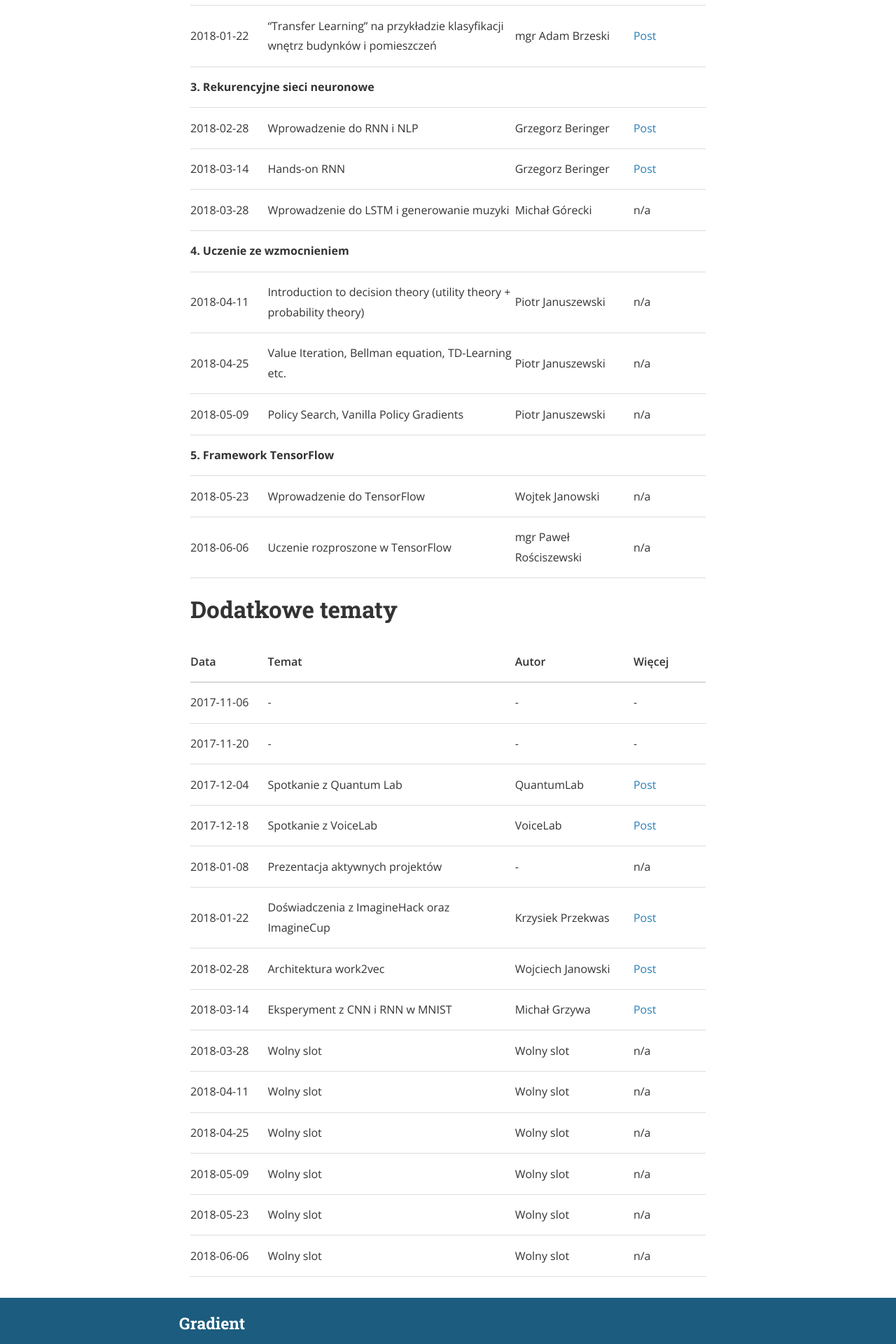
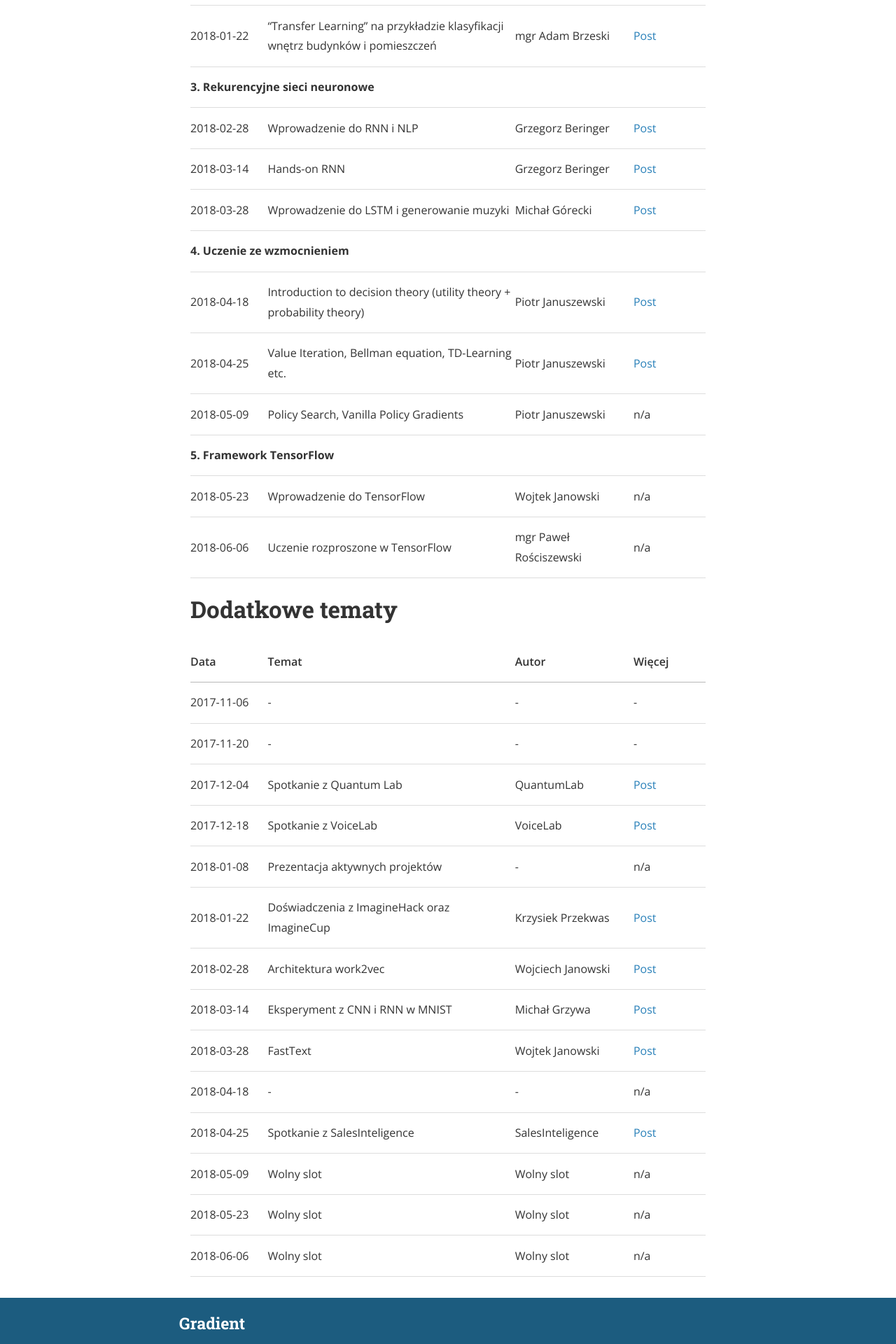
Before and after one commit to jpowie01/GradientPG, a Jekyll site: the page built from spotkania.md, in a window 1280 px wide. Shown: the part 1000-2920 px from the top of the page at 70% size. Built offline with Jekyll 4.4.1, drawn with Linux system fonts in a browser that asks for light colours; nearby versions of some CDN libraries.

Commit message:
Dodanie spotkania z SalesInteligence

```diff
--- a/_sass/_layout.scss
+++ b/_sass/_layout.scss
@@ -91,7 +91,7 @@ pre code.hljs {
 	&.has-cover {
 		color: $white;
 		text-shadow: 0 2px 1px rgba(0,0,0,0.67) !important;
-		background-position: 50% 50%;
+        background-position: 50% 50%;
 		background-size: cover;
 		.title {
 			font-size: modular-scale(6);
@@ -111,6 +111,7 @@ pre code.hljs {
 		padding: 3em 1em;
 		position: relative;
 		&.has-cover {
+            background-color: rgba(0, 0, 0, 0.2);
 			padding: 6em 1em !important;
 			@include media($tablet) {
 				padding: 9em 1em !important;
@@ -467,7 +468,7 @@ pre code.hljs {
     @include media ($tablet) {
         height: 440px;
     }
-    background-color: rgb(38, 124, 161);
+    background-color: rgb(52, 171, 221);
     background-image: url("");
     background-repeat: no-repeat;
     background-size: cover;
--- a/spotkania.md
+++ b/spotkania.md
@@ -35,11 +35,11 @@ odpowiednie pasmo :)
     <tr><td colspan="4"><strong>3. Rekurencyjne sieci neuronowe</strong></td></tr>
     <tr><td>2018-02-28</td><td>Wprowadzenie do RNN i NLP</td><td>Grzegorz Beringer</td><td><a href="/spotkania/2018/02/27/spotkanie.html">Post</a></td></tr>
     <tr><td>2018-03-14</td><td>Hands-on RNN</td><td>Grzegorz Beringer</td><td><a href="/spotkania/2018/03/13/spotkanie.html">Post</a></td></tr>
-    <tr><td>2018-03-28</td><td>Wprowadzenie do LSTM i generowanie muzyki</td><td>Michał Górecki</td><td>n/a</td></tr>
+    <tr><td>2018-03-28</td><td>Wprowadzenie do LSTM i generowanie muzyki</td><td>Michał Górecki</td><td><a href="/spotkania/2018/03/28/spotkanie.html">Post</a></td></tr>
 
     <tr><td colspan="4"><strong>4. Uczenie ze wzmocnieniem</strong></td></tr>
-    <tr><td>2018-04-11</td><td>Introduction to decision theory (utility theory + probability theory) </td><td>Piotr Januszewski</td><td>n/a</td></tr>
-    <tr><td>2018-04-25</td><td>Value Iteration, Bellman equation, TD-Learning etc.</td><td>Piotr Januszewski</td><td>n/a</td></tr>
+    <tr><td>2018-04-18</td><td>Introduction to decision theory (utility theory + probability theory) </td><td>Piotr Januszewski</td><td><a href="/spotkania/2018/04/10/spotkanie.html">Post</a></td></tr>
+    <tr><td>2018-04-25</td><td>Value Iteration, Bellman equation, TD-Learning etc.</td><td>Piotr Januszewski</td><td><a href="/spotkania/2018/04/23/spotkanie-specjalne.html">Post</a></td></tr>
     <tr><td>2018-05-09</td><td>Policy Search, Vanilla Policy Gradients</td><td>Piotr Januszewski</td><td>n/a</td></tr>
 
     <tr><td colspan="4"><strong>5. Framework TensorFlow</strong></td></tr>
@@ -65,9 +65,9 @@ odpowiednie pasmo :)
     <tr><td>2018-01-22</td><td>Doświadczenia z ImagineHack oraz ImagineCup</td><td>Krzysiek Przekwas</td><td><a href="/spotkania/2018/01/22/spotkanie.html">Post</a></td></tr>
     <tr><td>2018-02-28</td><td>Architektura work2vec</td><td>Wojciech Janowski</td><td><a href="/spotkania/2018/02/27/spotkanie.html">Post</a></td></tr>
     <tr><td>2018-03-14</td><td>Eksperyment z CNN i RNN w MNIST</td><td>Michał Grzywa</td><td><a href="/spotkania/2018/03/13/spotkanie.html">Post</a></td></tr>
-    <tr><td>2018-03-28</td><td>Wolny slot</td><td>Wolny slot</td><td>n/a</td></tr>
-    <tr><td>2018-04-11</td><td>Wolny slot</td><td>Wolny slot</td><td>n/a</td></tr>
-    <tr><td>2018-04-25</td><td>Wolny slot</td><td>Wolny slot</td><td>n/a</td></tr>
+    <tr><td>2018-03-28</td><td>FastText</td><td>Wojtek Janowski</td><td><a href="/spotkania/2018/03/28/spotkanie.html">Post</a></td></tr>
+    <tr><td>2018-04-18</td><td>-</td><td>-</td><td>n/a</td></tr>
+    <tr><td>2018-04-25</td><td>Spotkanie z SalesInteligence</td><td>SalesInteligence</td><td><a href="/spotkania/2018/04/23/spotkanie-specjalne.html">Post</a></td></tr>
     <tr><td>2018-05-09</td><td>Wolny slot</td><td>Wolny slot</td><td>n/a</td></tr>
     <tr><td>2018-05-23</td><td>Wolny slot</td><td>Wolny slot</td><td>n/a</td></tr>
     <tr><td>2018-06-06</td><td>Wolny slot</td><td>Wolny slot</td><td>n/a</td></tr>
```
Also changed, not shown: _posts/posts/2018-04-25-spotkanie-specjalne.markdown (added, +40 -0 lines).
